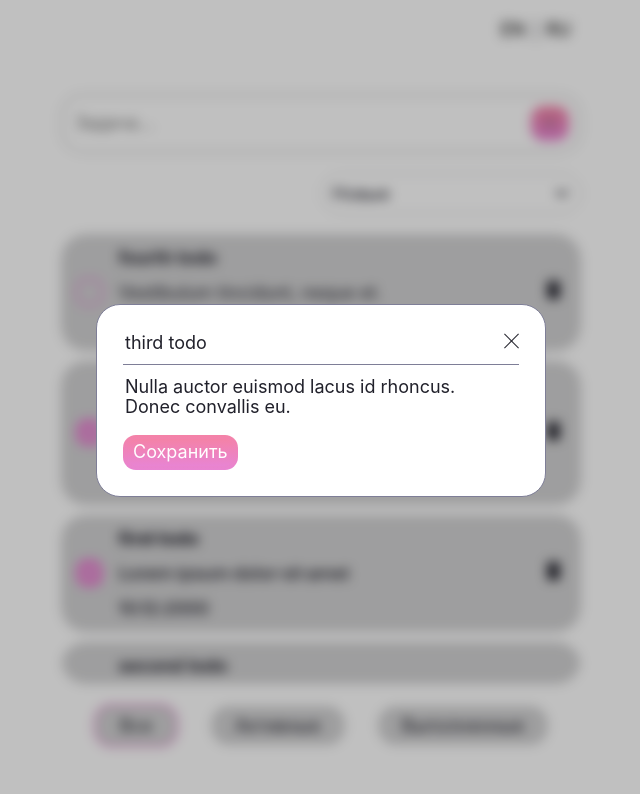
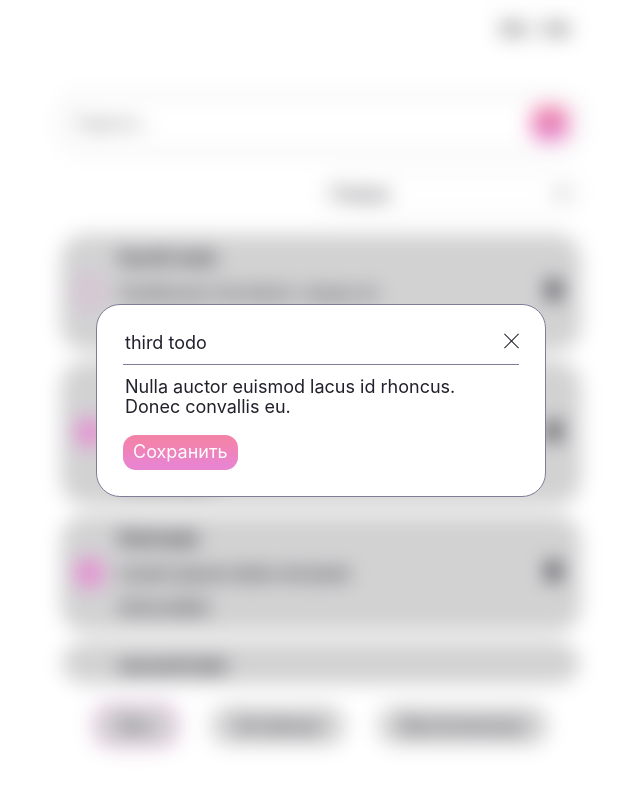
Before and after one commit to teplostanski/test-agbis-todo-react-mobx-ts-vite, a React (Vite) app: page / in a window 1280 px wide. Both pictures are taken after a click on the element 641 px from the left and 432 px from the top of the page. Shown: the top 794 px of the page, without its empty margins (319-959 px from the left). Built offline with nearby package versions, Linux system fonts and the light colour scheme; what @mobx-devtools/tools would draw is missing.

Commit message:
fix: modal open

```diff
--- a/src/components/EditPopup/EditPopup.module.scss
+++ b/src/components/EditPopup/EditPopup.module.scss
@@ -48,19 +48,19 @@
 .overlay {
   height: 100vh;
   width: 100vw;
-  backdrop-filter: blur(6px);
-  background: var(--bg-overlay);
+  backdrop-filter: blur(10px);
+  //background: var(--bg-overlay);
   position: fixed;
   top: 0;
   left: 0;
   display: flex;
   align-items: center;
   justify-content: center;
-  opacity: 0;
-  pointer-events: none;
+  //opacity: 0;
+  //pointer-events: none;
   z-index: 10;
-  &.active {
-    opacity: 1;
-    pointer-events: all;
-  }
+  //&.active {
+  //  opacity: 1;
+  //  pointer-events: all;
+  //}
 }
--- a/src/components/EditPopup/EditPopup.tsx
+++ b/src/components/EditPopup/EditPopup.tsx
@@ -38,7 +38,7 @@ const EditPopup = observer(() => {
   }
 
   return (
-    <Modal.Overlay className={isOpen ? cn(styles.overlay, styles.active) : styles.overlay} onClose={handleUpdateTodo}>
+    <Modal.Overlay isOpen={isOpen} className={cn(styles.overlay)} onClose={handleUpdateTodo}>
       <Modal.Window className={styles.modal}>
         <Modal.Close className={styles.close} onClose={handleUpdateTodo} />
         <Editor.Input
--- a/src/ui/Modal/Modal.tsx
+++ b/src/ui/Modal/Modal.tsx
@@ -1,17 +1,26 @@
 import { ReactNode } from 'react'
 
-/* eslint-disable @typescript-eslint/no-explicit-any */
-const Overlay = ({ onClose, children, className }: { onClose: any; children: ReactNode; className: string }) => {
-  const handleIsOpen = () => onClose(false)
+type TModalProps = {
+  isOpen?: boolean
+  onClose?: () => void
+  children: ReactNode
+  className?: string
+}
+
+const Overlay = ({ isOpen, onClose, children, className }: TModalProps) => {
   return (
-    <div className={className} onClick={handleIsOpen}>
-      {children}
-    </div>
+    <>
+      {isOpen && (
+        <div className={className} onClick={onClose}>
+          {children}
+        </div>
+      )}
+    </>
   )
 }
 
-const Window = ({ children, ...props }: any) => {
-  const handleStopPropagation = (e: { stopPropagation: () => any }) => e.stopPropagation()
+const Window = ({ children, ...props }: TModalProps) => {
+  const handleStopPropagation = (e: { stopPropagation: () => void }) => e.stopPropagation()
   return (
     <section {...props} onClick={handleStopPropagation}>
       {children}
@@ -19,10 +28,9 @@ const Window = ({ children, ...props }: any) => {
   )
 }
 
-const Close = ({ onClose, children, ...props }: any) => {
-  const handleIsOpen = () => onClose(false)
+const Close = ({ onClose, children, ...props }: TModalProps) => {
   return (
-    <button {...props} onClick={handleIsOpen}>
+    <button {...props} onClick={onClose}>
       {children}
     </button>
   )
```
